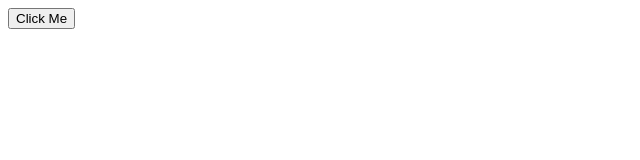
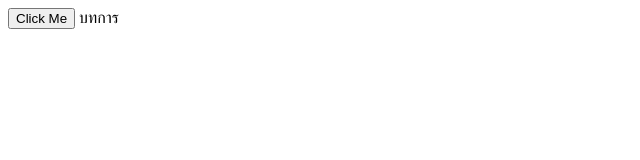
Before and after one commit to iammrandroid/htmljs, a plain HTML site: page index.html in a window 1280 px wide. Shown: the full height of the page, 0-640 px from the left. Drawn offline with Linux system fonts and the light colour scheme.

Commit message:
ทดวอล

```diff
--- a/index.html
+++ b/index.html
@@ -3,5 +3,6 @@
 	<script src='/html/script.js'></script>
 	<body>
 	   <input type="button" onclick="Hello();" name="ok" value="Click Me"/>
+	   บทการ
 	</body>
 </html>
```
